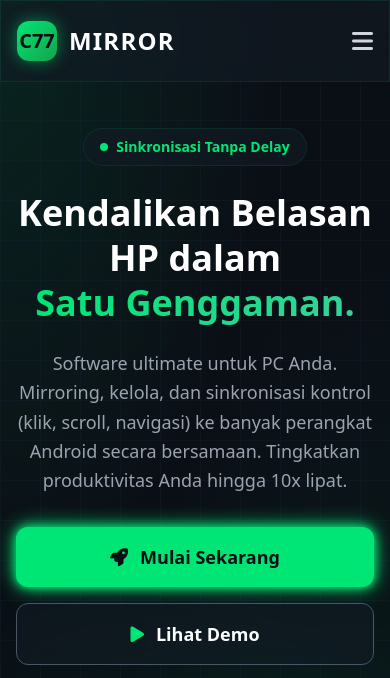
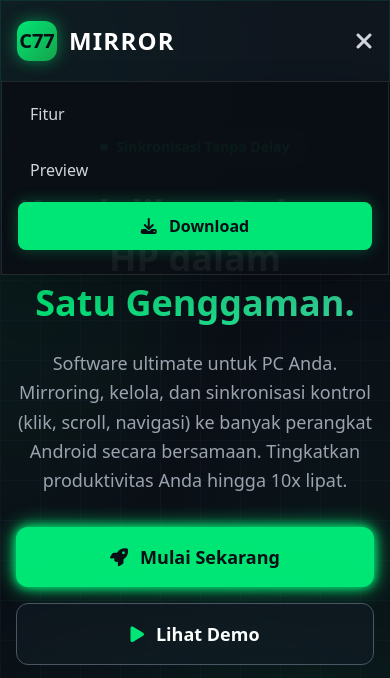
Before and after one commit to Kry9toN/mirroing_web, a plain HTML site: page index.html in a window 390 px wide. Both pictures are taken after a click on the button 362 px from the left and 41 px from the top of the page. Shown: the top 678 px of the page. Drawn offline with nearby package versions, Linux system fonts and the light colour scheme.

Commit message:
Add mobile menu functionality and dropdown

```diff
--- a/index.html
+++ b/index.html
@@ -152,10 +152,21 @@
 
                 <!-- Mobile Menu Button -->
                 <div class="md:hidden flex items-center">
-                    <button class="text-gray-300 hover:text-white focus:outline-none">
+                    <button id="mobile-menu-btn" class="text-gray-300 hover:text-white focus:outline-none transition-colors">
                         <i class="fas fa-bars text-2xl"></i>
                     </button>
                 </div>
+            </div>
+        </div>
+
+        <!-- Mobile Menu Dropdown -->
+        <div id="mobile-menu" class="hidden md:hidden glass border-t border-white/10 absolute w-full shadow-2xl bg-c77-dark/95 backdrop-blur-xl">
+            <div class="px-4 pt-2 pb-6 space-y-2 flex flex-col">
+                <a href="#fitur" class="text-gray-300 hover:text-c77-primary hover:bg-white/5 block px-3 py-3 rounded-lg text-base font-medium transition-colors">Fitur</a>
+                <a href="#demo" class="text-gray-300 hover:text-c77-primary hover:bg-white/5 block px-3 py-3 rounded-lg text-base font-medium transition-colors">Preview</a>
+                <a href="https://fileshare.kryptonproject.my.id/u/C77-Mirror_1.0.9.zip" class="bg-c77-primary hover:bg-c77-primaryHover text-c77-dark block px-3 py-3 mt-4 rounded-lg text-base font-bold text-center transition-all shadow-[0_0_15px_rgba(0,230,118,0.3)]">
+                    <i class="fas fa-download mr-2"></i> Download
+                </a>
             </div>
         </div>
     </nav>
@@ -423,5 +434,36 @@
     </div>
 </footer>
 
+<!-- Scripts -->
+<script>
+    // Toggle Mobile Menu
+    const mobileBtn = document.getElementById('mobile-menu-btn');
+    const mobileMenu = document.getElementById('mobile-menu');
+    const menuIcon = mobileBtn.querySelector('i');
+
+    mobileBtn.addEventListener('click', () => {
+        mobileMenu.classList.toggle('hidden');
+
+        // Ganti icon bars menjadi 'X' saat dibuka
+        if(mobileMenu.classList.contains('hidden')) {
+            menuIcon.classList.remove('fa-times');
+            menuIcon.classList.add('fa-bars');
+        } else {
+            menuIcon.classList.remove('fa-bars');
+            menuIcon.classList.add('fa-times');
+        }
+    });
+
+    // Tutup menu otomatis saat link diklik (UX yang baik)
+    const mobileLinks = mobileMenu.querySelectorAll('a');
+    mobileLinks.forEach(link => {
+        link.addEventListener('click', () => {
+            mobileMenu.classList.add('hidden');
+            menuIcon.classList.remove('fa-times');
+            menuIcon.classList.add('fa-bars');
+        });
+    });
+</script>
+
 </body>
 </html>
```
Lines whose indentation alone changed are shown as unchanged.
